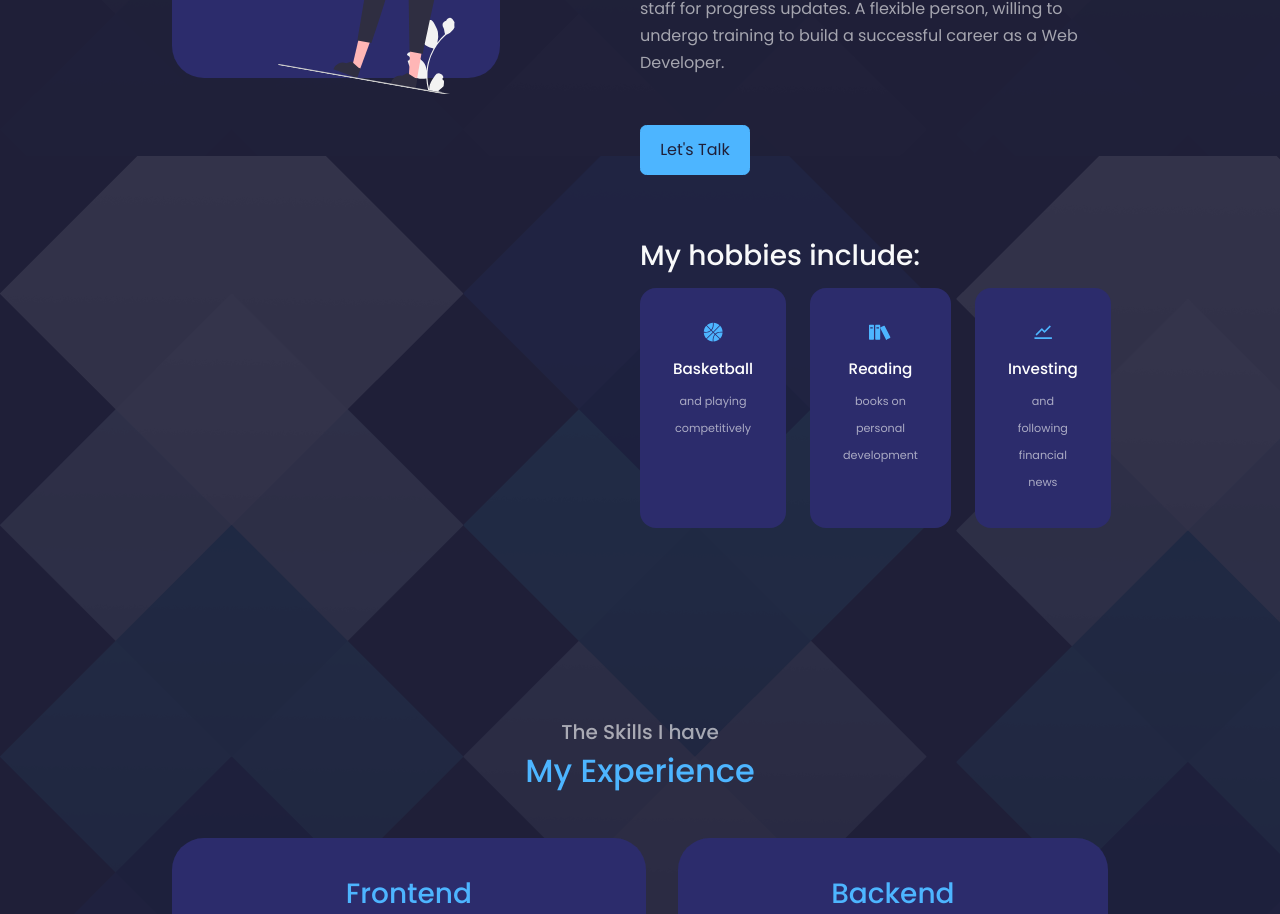
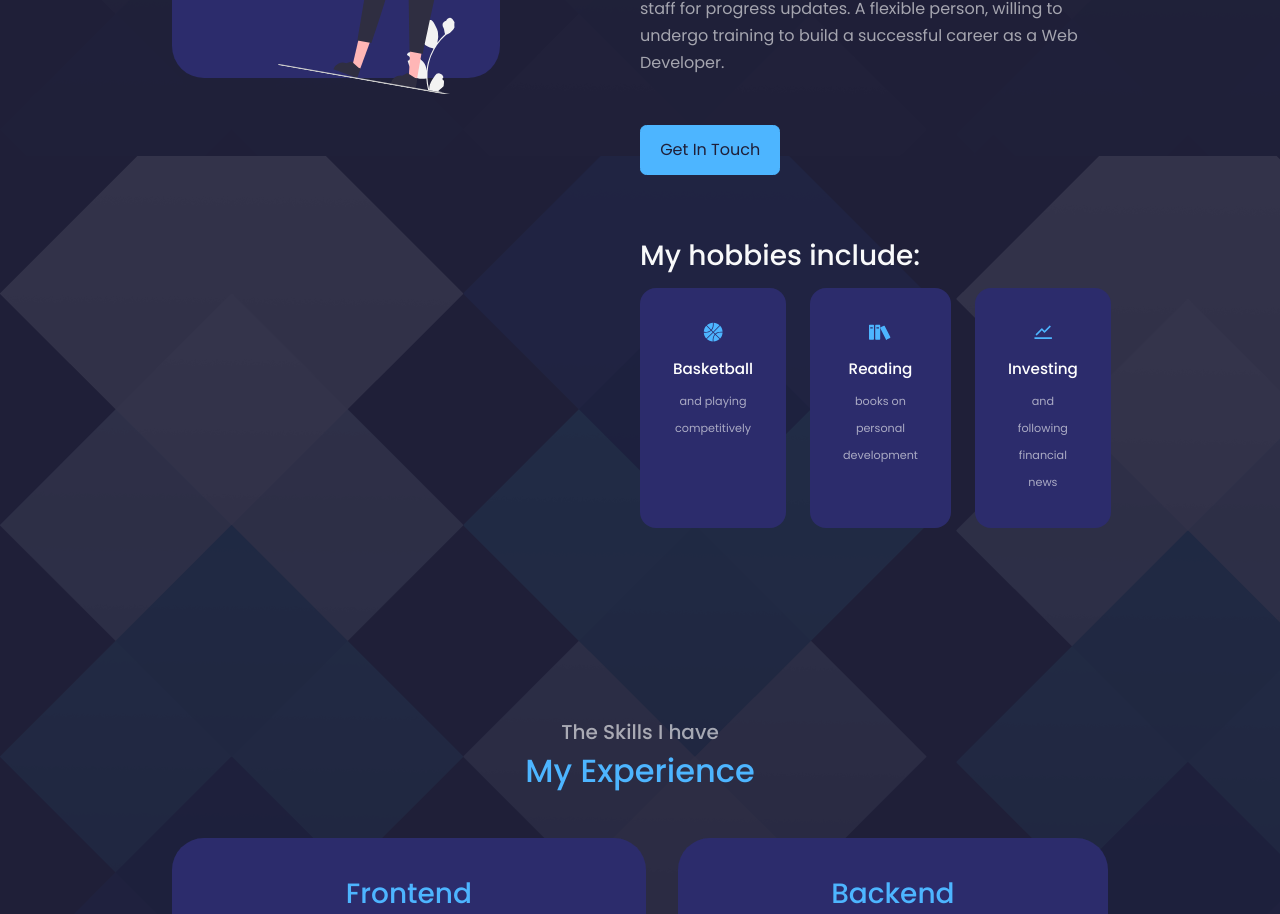
Before and after one commit to aj2967/portfolio, a React (Create React App) app: page / in a window 1280 px wide. Shown: the part 1360-2274 px from the top of the page. Built offline with nearby package versions, Linux system fonts and the light colour scheme.

Commit message:
Change button

```diff
--- a/src/components/about/About.jsx
+++ b/src/components/about/About.jsx
@@ -22,7 +22,7 @@ const About = () => {
             An experienced Web Developer and a BSc (Hons) Computer Science graduate, skilled in designing websites to meet clients’ needs as well as achieving satisfactory outcomes for the organisation. A dedicated individual who is self-motivated and resilient towards their work responsibilities and has a proven record of successfully accomplishing projects for various orgaisations. Possesses excellent communication and interpersonal skills for meeting the designers, developers and project staff for progress updates. A flexible person, willing to undergo training to build a successful career as a Web Developer.
           </p>
 
-          <a href="#contact" className='btn btn-primary'>Let's Talk</a>
+          <a href="#contact" className='btn btn-primary'>Get In Touch</a>
 
           <h3 className='text-light'>My hobbies include:</h3>
 
```
